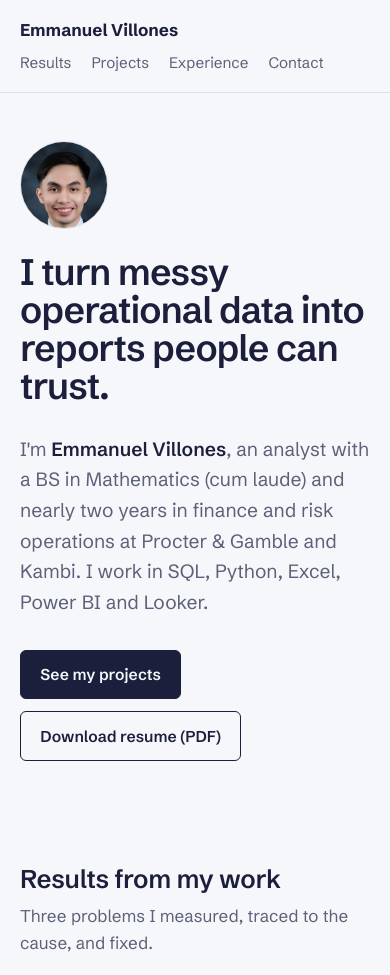
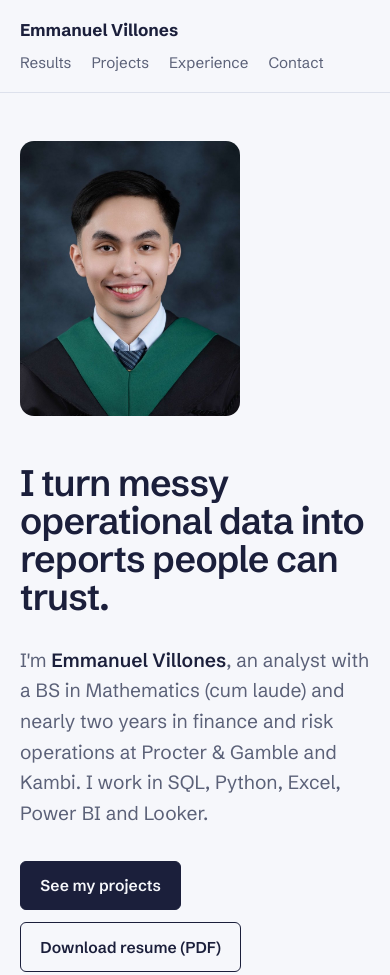
Before and after one commit to emmanuelvillones/emmanuelvillones.github.io, a plain HTML site: page index.html in a window 390 px wide. Shown: the top 975 px of the page. Drawn offline with Linux system fonts and the light colour scheme.

Commit message:
Add files via upload

```diff
--- a/index.html
+++ b/index.html
@@ -98,7 +98,6 @@
     .btn:hover { background: var(--surface); }
     .btn.primary { background: var(--ink); color: var(--paper); }
     .btn.primary:hover { opacity: .9; }
-    .avatar { display: block; width: 112px; height: 112px; border-radius: 50%; object-fit: cover; margin-bottom: 2rem; border: 1px solid var(--line); }
 
     /* ---------- results (before/after bars) ---------- */
     .results { display: grid; gap: 2.75rem; }
@@ -166,10 +165,17 @@
     @media (max-width: 760px) {
       section { padding: 3.25rem 0; }
       .hero { padding-top: 3rem; padding-bottom: 3.25rem; }
-      .avatar { width: 88px; height: 88px; margin-bottom: 1.5rem; }
       .result, .project, .job { grid-template-columns: 1fr; }
       .project { padding: 1.35rem; }
       .job { gap: .25rem; }
+    }
+
+    /* hero with portrait on the right */
+    .hero-split { display: grid; grid-template-columns: minmax(0, 1.5fr) minmax(0, 1fr); gap: 3rem 4rem; align-items: center; }
+    .portrait { width: 100%; max-width: 360px; height: auto; aspect-ratio: 4 / 5; object-fit: cover; border-radius: 14px; justify-self: end; }
+    @media (max-width: 760px) {
+      .hero-split { grid-template-columns: 1fr; }
+      .portrait { order: -1; justify-self: start; max-width: 220px; }
     }
   </style>
 </head>
@@ -191,18 +197,20 @@
   <main id="top">
 
     <!-- ===================== HERO ===================== -->
-    <div class="wrap hero">
-      <img class="avatar" src="images/emmanuel.jpg" width="112" height="112" alt="Portrait of Emmanuel Villones">
-      <h1>I turn messy operational data into reports people can trust.</h1>
-      <p class="intro">
+    <div class="wrap hero hero-split">
+      <div class="hero-text">
+        <h1>I turn messy operational data into reports people can trust.</h1>
+        <p class="intro">
         I'm <strong>Emmanuel Villones</strong>, an analyst with a BS in Mathematics (cum laude) and nearly
         two years in finance and risk operations at Procter &amp; Gamble and Kambi. I work in SQL, Python,
         Excel, Power BI and Looker.
-      </p>
-      <div class="actions">
+        </p>
+        <div class="actions">
         <a class="btn primary" href="#projects">See my projects</a>
         <a class="btn" href="resume.pdf" target="_blank" rel="noopener">Download resume (PDF)</a>
       </div>
+      </div>
+      <img class="portrait" src="images/emmanuel-portrait.jpg" width="760" height="950" alt="Portrait of Emmanuel Villones">
     </div>
 
     <!-- ===================== RESULTS ===================== -->
```
